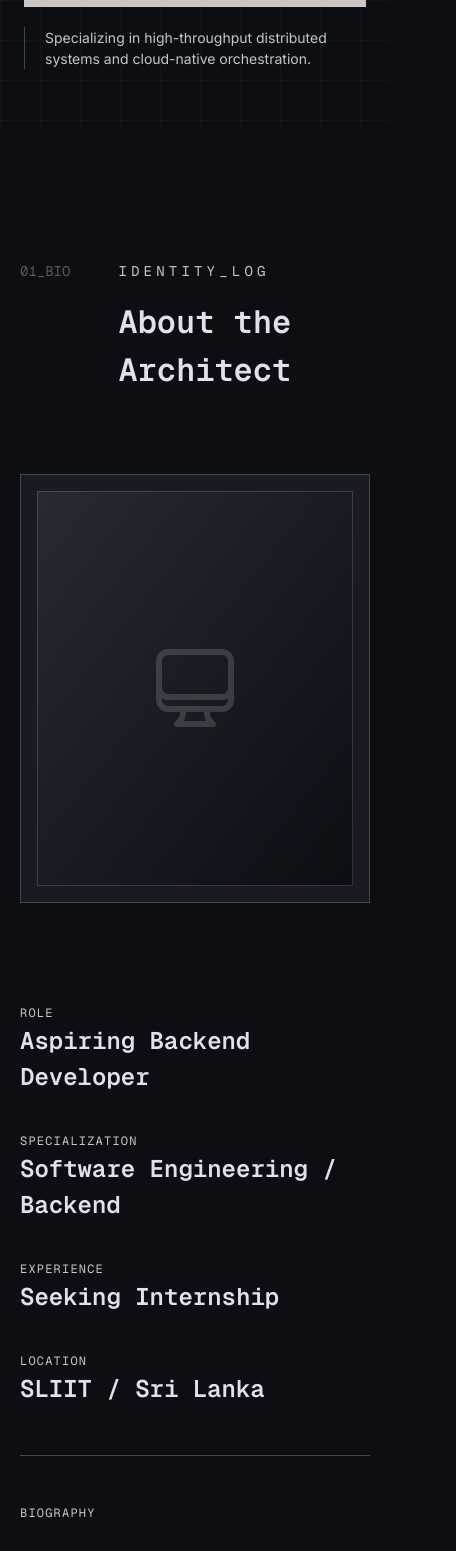
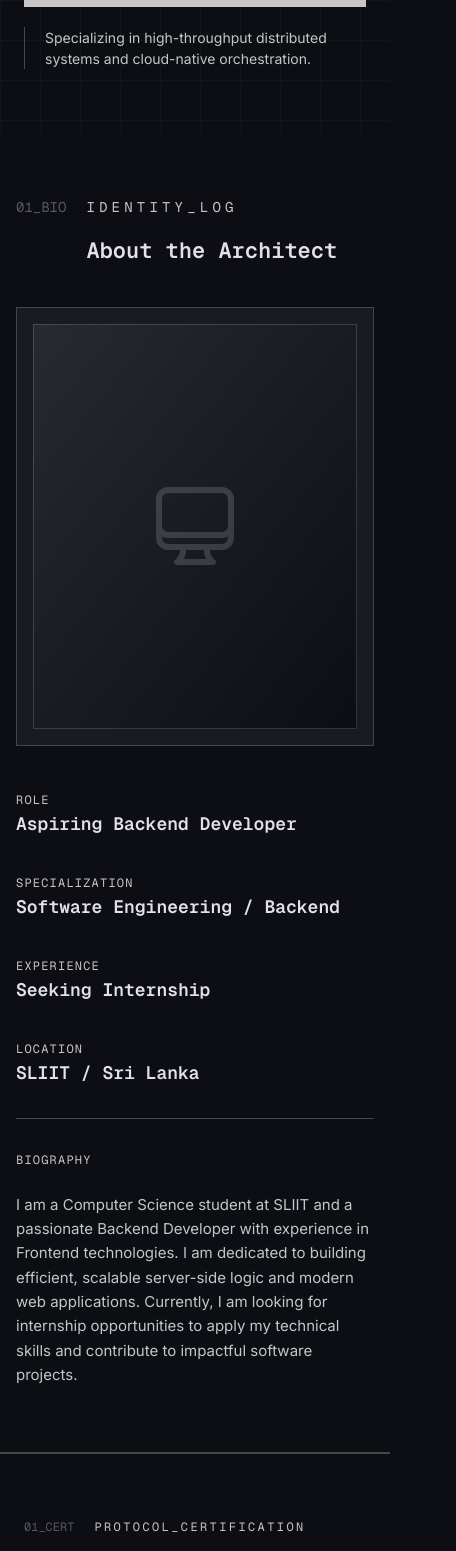
Before and after one commit to NaveenTharuka/my-portfolio, a Next.js app: page / in a window 390 px wide. Shown: the part 360-1911 px from the top of the page, 456 px wide, since content can reach past the window. Built offline with nearby package versions, Linux system fonts and the light colour scheme; no server answers.

Commit message:
fix: improve mobile responsiveness across all components

```diff
--- a/src/components/About.jsx
+++ b/src/components/About.jsx
@@ -5,16 +5,16 @@
 export default function About() {
     return (
 
-        <section className="py-32 bg-[#0c0e14] border-b border-[#444748]" id="identity">
-            <div className="max-w-[1440px] mx-auto px-[20px] md:px-[64px]">
-                <div className="flex items-start gap-12 mb-20">
+        <section className="py-16 sm:py-24 md:py-32 bg-[#0c0e14] border-b border-[#444748]" id="identity">
+            <div className="max-w-[1440px] mx-auto px-4 sm:px-[20px] md:px-[64px]">
+                <div className="flex items-start gap-5 sm:gap-8 md:gap-12 mb-10 sm:mb-14 md:mb-20">
                     <div className="font-['Geist_Mono'] text-[14px] text-[#c9c6c5] opacity-40">01_BIO</div>
                     <div>
                         <h2 className="font-['Geist_Mono'] text-[14px] text-[#c9c6c5] mb-4 tracking-[0.3em]">IDENTITY_LOG</h2>
-                        <h3 className="font-['Geist_Mono'] text-[32px] font-semibold">About the Architect</h3>
+                        <h3 className="font-['Geist_Mono'] text-[22px] sm:text-[26px] md:text-[32px] font-semibold break-words">About the Architect</h3>
                     </div>
                 </div>
-                <div className="grid grid-cols-1 lg:grid-cols-12 gap-24 items-center">
+                <div className="grid grid-cols-1 lg:grid-cols-12 gap-10 sm:gap-16 md:gap-24 items-center">
                     <div className="lg:col-span-5">
                         <div className="border border-[#444748] bg-[#1a1b22] p-4 overflow-hidden">
                             <div className="aspect-4/5 bg-[#0c0e14] relative group">
@@ -25,28 +25,28 @@
                             </div>
                         </div>
                     </div>
-                    <div className="lg:col-span-7 space-y-12">
+                    <div className="lg:col-span-7 space-y-8 sm:space-y-10 md:space-y-12">
                         <div className="grid grid-cols-1 md:grid-cols-2 gap-8">
                             <div className="space-y-2">
                                 <span className="font-['Geist_Mono'] text-[12px] text-[#c9c6c5] uppercase tracking-widest">Role</span>
-                                <p className="font-['Geist_Mono'] text-[24px] font-semibold text-[#e2e1eb]">Aspiring Backend Developer</p>
+                                <p className="font-['Geist_Mono'] text-[18px] sm:text-[20px] md:text-[24px] font-semibold text-[#e2e1eb]">Aspiring Backend Developer</p>
                             </div>
                             <div className="space-y-2">
                                 <span className="font-['Geist_Mono'] text-[12px] text-[#c9c6c5] uppercase tracking-widest">Specialization</span>
-                                <p className="font-['Geist_Mono'] text-[24px] font-semibold text-[#e2e1eb]">Software Engineering / Backend</p>
+                                <p className="font-['Geist_Mono'] text-[18px] sm:text-[20px] md:text-[24px] font-semibold text-[#e2e1eb]">Software Engineering / Backend</p>
                             </div>
                             <div className="space-y-2">
                                 <span className="font-['Geist_Mono'] text-[12px] text-[#c9c6c5] uppercase tracking-widest">Experience</span>
-                                <p className="font-['Geist_Mono'] text-[24px] font-semibold text-[#e2e1eb]">Seeking Internship</p>
+                                <p className="font-['Geist_Mono'] text-[18px] sm:text-[20px] md:text-[24px] font-semibold text-[#e2e1eb]">Seeking Internship</p>
                             </div>
                             <div className="space-y-2">
                                 <span className="font-['Geist_Mono'] text-[12px] text-[#c9c6c5] uppercase tracking-widest">Location</span>
-                                <p className="font-['Geist_Mono'] text-[24px] font-semibold text-[#e2e1eb]">SLIIT / Sri Lanka</p>
+                                <p className="font-['Geist_Mono'] text-[18px] sm:text-[20px] md:text-[24px] font-semibold text-[#e2e1eb]">SLIIT / Sri Lanka</p>
                             </div>
                         </div>
-                        <div className="pt-12 border-t border-[#444748]">
+                        <div className="pt-8 sm:pt-10 md:pt-12 border-t border-[#444748]">
                             <span className="font-['Geist_Mono'] text-[12px] text-[#c9c6c5] uppercase tracking-widest block mb-6">Biography</span>
-                            <p className="font-['Inter'] text-[18px] text-[#c4c7c7] leading-relaxed">
+                            <p className="font-['Inter'] text-[15px] sm:text-[16px] md:text-[18px] text-[#c4c7c7] leading-relaxed">
                                 I am a Computer Science student at SLIIT and a passionate Backend Developer with experience in Frontend technologies.
                                 I am dedicated to building efficient, scalable server-side logic and modern web applications. Currently, I am looking
                                 for internship opportunities to apply my technical skills and contribute to impactful software projects.
--- a/src/components/EducationCard.jsx
+++ b/src/components/EducationCard.jsx
@@ -2,10 +2,10 @@
 
 export default function EducationCard({ cert }) {
     return (
-        <div className="border border-[#444748] bg-[#1a1b22] p-10 flex flex-col justify-between min-h-[320px] relative">
+        <div className="border border-[#444748] bg-[#1a1b22] p-6 sm:p-8 md:p-10 flex flex-col justify-between min-h-[280px] sm:min-h-[300px] md:min-h-[320px] relative">
             <div>
                 <span className="text-[#c9c6c5] font-['Geist_Mono'] text-[14px] block mb-8">{cert.year}</span>
-                <h4 className="font-['Geist_Mono'] text-[24px] font-semibold mb-4">{cert.title}</h4>
+                <h4 className="font-['Geist_Mono'] text-[18px] sm:text-[20px] md:text-[24px] font-semibold mb-3 sm:mb-4">{cert.title}</h4>
                 <p className="text-[#c4c7c7] font-['Inter'] text-[16px]">{cert.issuer}</p>
             </div>
             <div className="pt-8 border-t border-[#444748] flex items-center gap-2 text-[#c9c6c5] font-['Geist_Mono'] text-[14px] uppercase tracking-tighter">
--- a/src/components/Footer.jsx
+++ b/src/components/Footer.jsx
@@ -1,8 +1,8 @@
 export default function Footer() {
     return (
-        <footer className="bg-[#0c0e14] border-t border-[#444748] py-24">
-            <div className="max-w-[1440px] mx-auto px-[20px] md:px-[64px]">
-                <div className="grid grid-cols-1 md:grid-cols-2 gap-16 mb-20">
+        <footer className="bg-[#0c0e14] border-t border-[#444748] py-12 sm:py-16 md:py-24">
+            <div className="max-w-[1440px] mx-auto px-4 sm:px-[20px] md:px-[64px]">
+                <div className="grid grid-cols-1 md:grid-cols-2 gap-8 sm:gap-12 md:gap-16 mb-12 sm:mb-16 md:mb-20">
                     <div>
                         <div className="font-['Geist_Mono'] text-[14px] font-bold tracking-[0.3em] text-[#c9c6c5] mb-10">
                             SYSTEM.ROOT // SOFTWARE BACKEND ENGINEER
--- a/src/components/InterestCard.jsx
+++ b/src/components/InterestCard.jsx
@@ -1,8 +1,8 @@
 export default function InterestCard({ item }) {
     return (
-        <div className="bg-[#0c0e14] p-10 hover:bg-[#1a1b22] transition-colors group">
+        <div className="bg-[#0c0e14] p-6 sm:p-8 md:p-10 hover:bg-[#1a1b22] transition-colors group">
             <div className="font-['Geist_Mono'] text-[14px] text-[#c9c6c5] mb-6">{item.id}</div>
-            <h4 className="font-['Geist_Mono'] text-[24px] font-semibold mb-4">{item.title}</h4>
+            <h4 className="font-['Geist_Mono'] text-[18px] sm:text-[20px] md:text-[24px] font-semibold mb-3 sm:mb-4">{item.title}</h4>
             <p className="text-[#c4c7c7] font-['Inter'] text-[16px]">{item.description}</p>
         </div>
     )
--- a/src/components/Interests.jsx
+++ b/src/components/Interests.jsx
@@ -2,13 +2,13 @@
 
 export default function Interests({ id, interests }) {
     return (
-        <section className="py-32 bg-[#0c0e14] border-b border-[#444748]" id={id}>
-            <div className="max-w-[1440px] mx-auto px-[20px] md:px-[64px]">
-                <div className="flex items-start gap-12 mb-20">
+        <section className="py-16 sm:py-24 md:py-32 bg-[#0c0e14] border-b border-[#444748]" id={id}>
+            <div className="max-w-[1440px] mx-auto px-4 sm:px-[20px] md:px-[64px]">
+                <div className="flex items-start gap-5 sm:gap-8 md:gap-12 mb-10 sm:mb-14 md:mb-20">
                     <div className="font-['Geist_Mono'] text-[14px] text-[#c9c6c5] opacity-40">01.5_INT</div>
                     <div>
                         <h2 className="font-['Geist_Mono'] text-[14px] text-[#c9c6c5] mb-4 tracking-[0.3em]">AREAS_OF_INTEREST</h2>
-                        <h3 className="font-['Geist_Mono'] text-[32px] font-semibold">Specialized Domains &amp; Research</h3>
+                        <h3 className="font-['Geist_Mono'] text-[22px] sm:text-[26px] md:text-[32px] font-semibold break-words">Specialized Domains &amp; Research</h3>
                     </div>
                 </div>
                 <div className="grid grid-cols-1 md:grid-cols-2 lg:grid-cols-3 gap-px bg-[#444748] border border-[#444748]">
--- a/src/components/ProjectCard.jsx
+++ b/src/components/ProjectCard.jsx
@@ -5,7 +5,7 @@
 
 export default function ProjectCard({ project }) {
     return (
-        <div className={`grid grid-cols-1 lg:grid-cols-12 gap-16 items-center ${project.reverse ? 'lg:flex-row-reverse' : ''}`}>
+        <div className={`grid grid-cols-1 lg:grid-cols-12 gap-8 sm:gap-12 md:gap-16 items-center ${project.reverse ? 'lg:flex-row-reverse' : ''}`}>
             {/* Image/Icon side */}
             <div className={`${project.reverse ? 'lg:col-span-7 lg:order-2' : 'lg:col-span-7'} group overflow-hidden border border-[#444748] bg-[#1a1b22] aspect-video flex items-center justify-center`}>
                 {/* <project.icon className="w-24 h-24 text-[#c9c6c5]/20" /> */}
@@ -13,13 +13,13 @@
             </div>
             {/* Content side */}
             <div className={`${project.reverse ? 'lg:col-span-5 lg:order-1' : 'lg:col-span-5'}`}>
-                <div className="flex items-center justify-between mb-8 pb-6 border-b border-[#444748]">
+                <div className="flex items-center justify-between mb-5 sm:mb-6 md:mb-8 pb-4 sm:pb-5 md:pb-6 border-b border-[#444748]">
                     <span className="font-['Geist_Mono'] text-[14px] text-[#c9c6c5] uppercase tracking-[0.2em]">{project.category}</span>
 
                 </div>
-                <h4 className="font-['Geist_Mono'] text-[24px] font-semibold mb-6 text-[#e2e1eb]">{project.title}</h4>
-                <p className="text-[#c4c7c7] mb-10 font-['Inter'] text-[18px]">{project.description}</p>
-                <div className="flex flex-wrap gap-4 mb-12">
+                <h4 className="font-['Geist_Mono'] text-[18px] sm:text-[20px] md:text-[24px] font-semibold mb-4 sm:mb-5 md:mb-6 text-[#e2e1eb]">{project.title}</h4>
+                <p className="text-[#c4c7c7] mb-6 sm:mb-8 md:mb-10 font-['Inter'] text-[15px] sm:text-[16px] md:text-[18px]">{project.description}</p>
+                <div className="flex flex-wrap gap-3 sm:gap-4 mb-8 sm:mb-10 md:mb-12">
                     {project.tags.map((tag) => (
                         <span key={tag} className="font-['Geist_Mono'] text-[11px] px-3 py-1 bg-[#1a1b22] border border-[#444748]">
                             {tag}
--- a/src/components/Projects.jsx
+++ b/src/components/Projects.jsx
@@ -7,13 +7,13 @@
 
 export default function Projects({ id, projects }) {
     return (
-        <section className="py-32 bg-[#0c0e14]" id={id}>
-            <div className="max-w-[1440px] mx-auto px-[20px] md:px-[64px] mb-24 flex flex-col md:flex-row md:items-end justify-between gap-12">
-                <div className="flex items-start gap-8">
+        <section className="py-16 sm:py-24 md:py-32 bg-[#0c0e14]" id={id}>
+            <div className="max-w-[1440px] mx-auto px-4 sm:px-[20px] md:px-[64px] mb-12 sm:mb-16 md:mb-24 flex flex-col md:flex-row md:items-end justify-between gap-6 sm:gap-8 md:gap-12">
+                <div className="flex items-start gap-5 sm:gap-8">
                     <div className="font-['Geist_Mono'] text-[14px] text-[#c9c6c5] opacity-40">03_DEPL</div>
                     <div>
                         <h2 className="font-['Geist_Mono'] text-[14px] text-[#c9c6c5] mb-4 tracking-[0.3em]">SYSTEM_DEPLOYMENTS</h2>
-                        <h3 className="font-['Geist_Mono'] text-[32px] font-semibold">FEATURED_PROJECTS // SYSTEM_DEPLOYMENTS</h3>
+                        <h3 className="font-['Geist_Mono'] text-[18px] sm:text-[22px] md:text-[32px] font-semibold break-words">FEATURED_PROJECTS // SYSTEM_DEPLOYMENTS</h3>
                     </div>
                 </div>
                 <div className="font-['Geist_Mono'] text-[14px] text-[#c4c7c7] flex items-center gap-4 uppercase tracking-[0.2em] group cursor-pointer hover:text-[#c9c6c5] transition-colors">
@@ -21,7 +21,7 @@
                     <ArrowTopRightOnSquareIcon className="w-4 h-4 group-hover:rotate-45 transition-transform" />
                 </div>
             </div>
-            <div className="max-w-[1440px] mx-auto px-[20px] md:px-[64px] space-y-32">
+            <div className="max-w-[1440px] mx-auto px-4 sm:px-[20px] md:px-[64px] space-y-16 sm:space-y-24 md:space-y-32">
                 {projects.map((project, index) => (
                     <ProjectCard key={index} project={project} />
                 ))}
--- a/src/components/TechStack.jsx
+++ b/src/components/TechStack.jsx
@@ -1,21 +1,21 @@
 export default function TechStack({ id, techStack }) {
     return (
-        <section className="py-32 bg-[#0c0e14] border-y border-[#444748] blueprint-grid" id={id}>
-            <div className="max-w-[1440px] mx-auto px-[20px] md:px-[64px]">
-                <div className="text-center mb-24">
+        <section className="py-16 sm:py-24 md:py-32 bg-[#0c0e14] border-y border-[#444748] blueprint-grid" id={id}>
+            <div className="max-w-[1440px] mx-auto px-4 sm:px-[20px] md:px-[64px]">
+                <div className="text-center mb-12 sm:mb-16 md:mb-24">
                     <h2 className="font-['Geist_Mono'] text-[14px] text-[#c9c6c5] mb-4 tracking-[0.4em]">INFRASTRUCTURE_TOOLING</h2>
-                    <h3 className="font-['Geist_Mono'] text-[40px] md:text-[32px] font-semibold uppercase tracking-tight">
+                    <h3 className="font-['Geist_Mono'] text-[22px] sm:text-[28px] md:text-[40px] font-semibold uppercase tracking-tight">
                         Core Technology Primitives
                     </h3>
                 </div>
                 <div className="grid grid-cols-1 md:grid-cols-3 gap-px bg-[#444748] border border-[#444748]">
                     {techStack.map((tech, index) => (
-                        <div key={index} className="bg-[#0c0e14] p-12 hover:bg-[#1a1b22] transition-colors group">
-                            <div className="w-16 h-16 border border-[#444748] flex items-center justify-center mb-10 group-hover:border-[#c9c6c5] transition-colors">
+                        <div key={index} className="bg-[#0c0e14] p-6 sm:p-8 md:p-12 hover:bg-[#1a1b22] transition-colors group">
+                            <div className="w-12 h-12 sm:w-14 sm:h-14 md:w-16 md:h-16 border border-[#444748] flex items-center justify-center mb-6 sm:mb-8 md:mb-10 group-hover:border-[#c9c6c5] transition-colors">
                                 <tech.icon className="w-8 h-8 text-[#c9c6c5]" />
                             </div>
-                            <h4 className="font-['Geist_Mono'] text-[24px] font-semibold mb-6">{tech.title}</h4>
-                            <p className="text-[#c4c7c7] mb-10 font-['Inter'] text-[16px]">{tech.desc}</p>
+                            <h4 className="font-['Geist_Mono'] text-[18px] sm:text-[20px] md:text-[24px] font-semibold mb-4 sm:mb-5 md:mb-6">{tech.title}</h4>
+                            <p className="text-[#c4c7c7] mb-6 sm:mb-8 md:mb-10 font-['Inter'] text-[14px] sm:text-[15px] md:text-[16px]">{tech.desc}</p>
                             <div className="flex flex-wrap gap-3">
                                 {tech.tags.map((tag) => (
                                     <span key={tag} className="px-4 py-1.5 border border-[#444748] text-[10px] font-['Geist_Mono'] uppercase">
```
